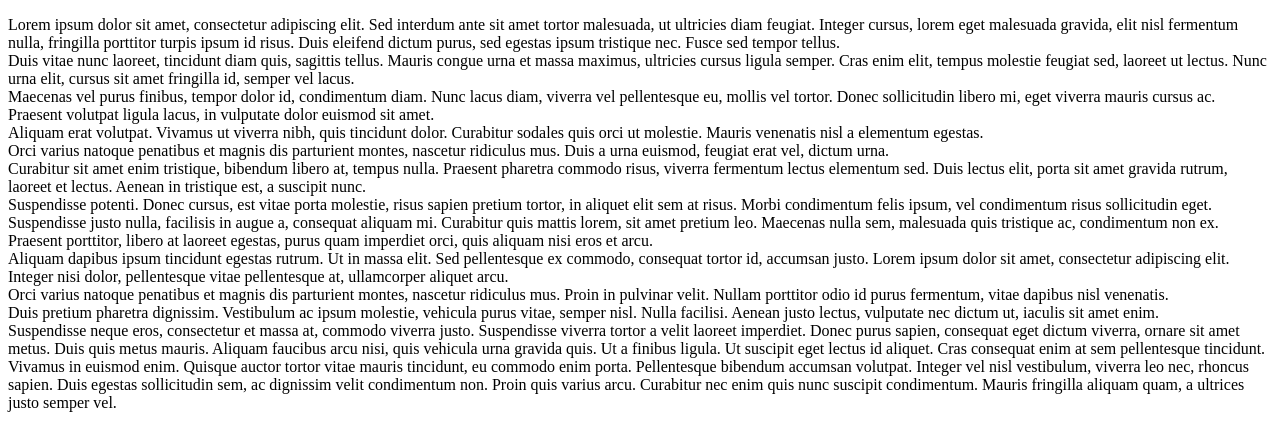
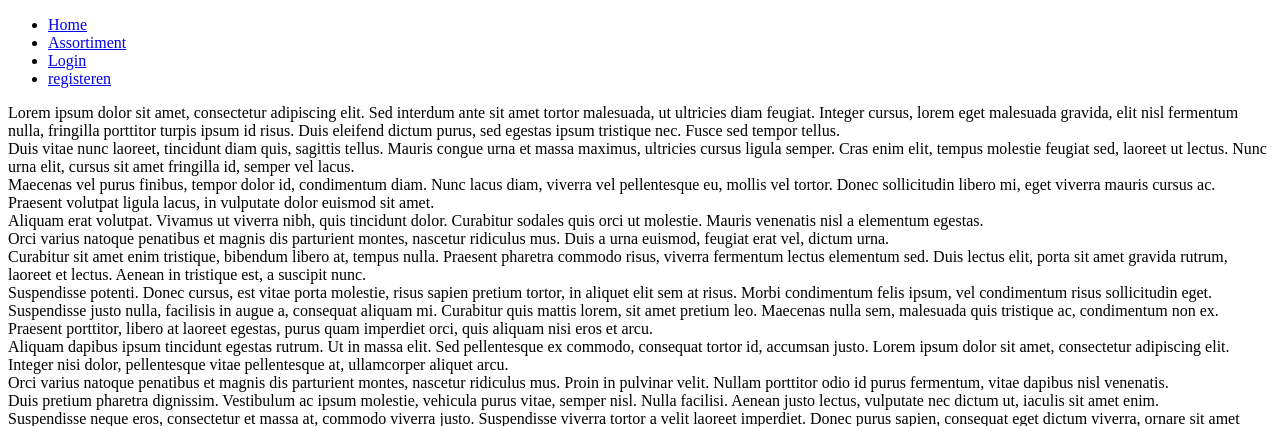
Before and after one commit to Davans01/ALA-Dif, a PHP site: page / in a window 1280 px wide. Shown: the top 426 px of the page. Run offline with PHP 8.4, Linux system fonts and the light colour scheme.

Commit message:
Added a nav bar

```diff
--- a/include/header.php
+++ b/include/header.php
@@ -0,0 +1,10 @@
+<header>
+    <nav>
+        <ul>
+            <li><a href="index.php">Home</a></li>
+            <li><a href="assortiment.php">Assortiment</a></li>
+            <li><a href="contact.php">Login</a></li>
+            <li><a href="bestelling.php">registeren</a></li>
+        </ul>
+    </nav>
+</header>
```
Also changed, not shown: css/styles.css (+3 -4 lines).
